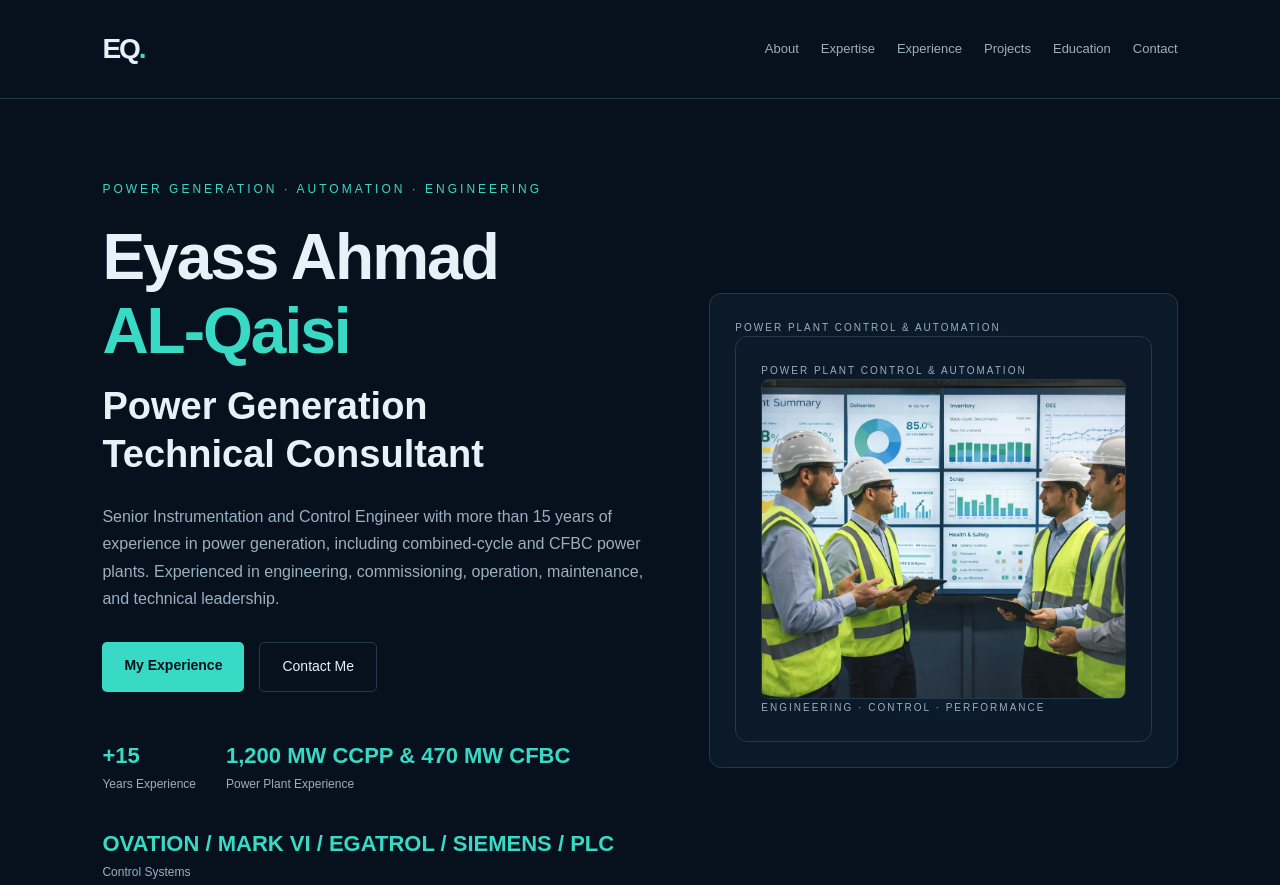
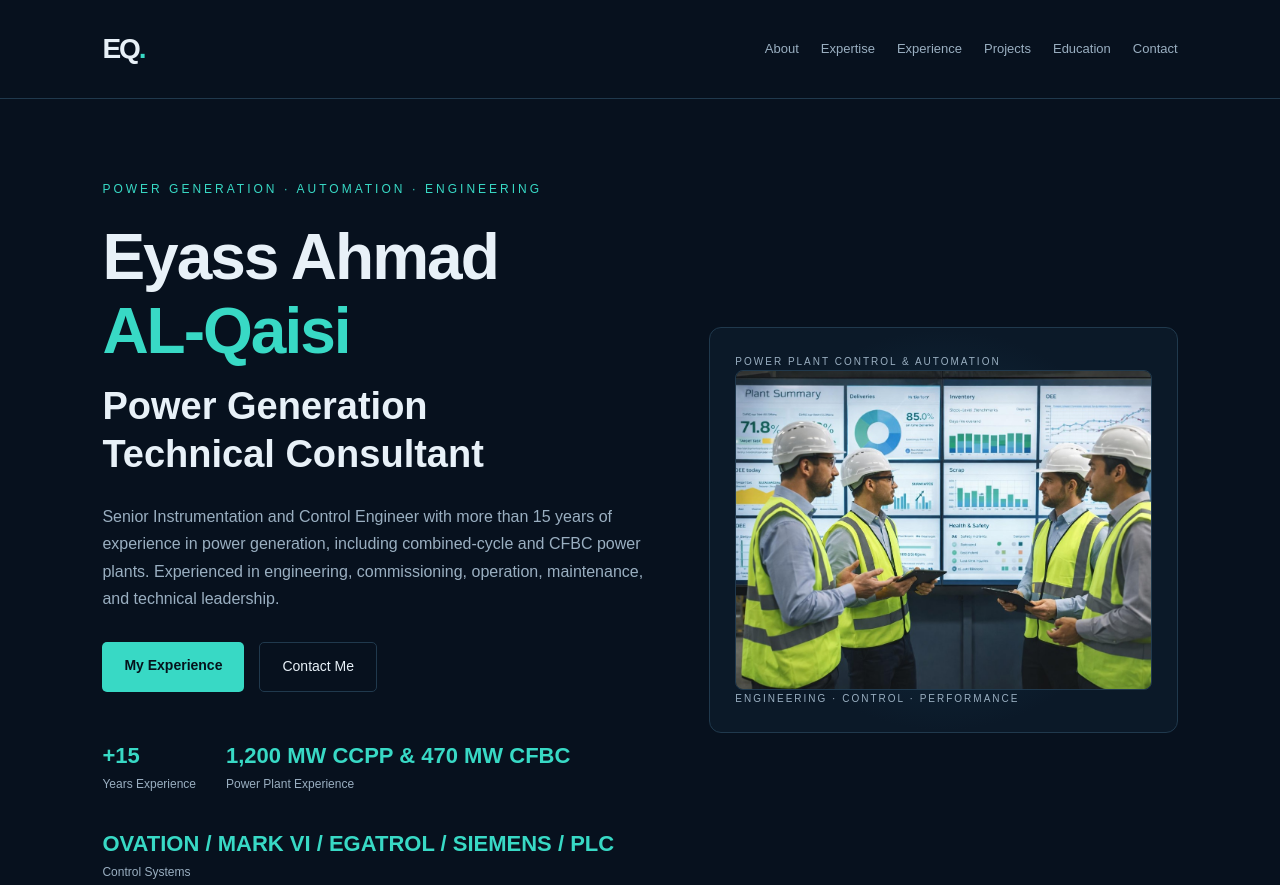
Before and after one commit to Eng-Eyass/EyassQaisi.github.io, a plain HTML site: page index.html in a window 1280 px wide. Shown: the top 885 px of the page. Drawn offline with Linux system fonts and the light colour scheme.

Commit message:
Update index.html

```diff
--- a/index.html
+++ b/index.html
@@ -88,12 +88,6 @@
   </div>
 
   <!-- TECHNICAL ILLUSTRATION -->
-
-  <div class="hero-visual">
-
-    <p class="visual-label">
-      POWER PLANT CONTROL & AUTOMATION
-    </p>
 
 
 <div class="hero-visual">
```
